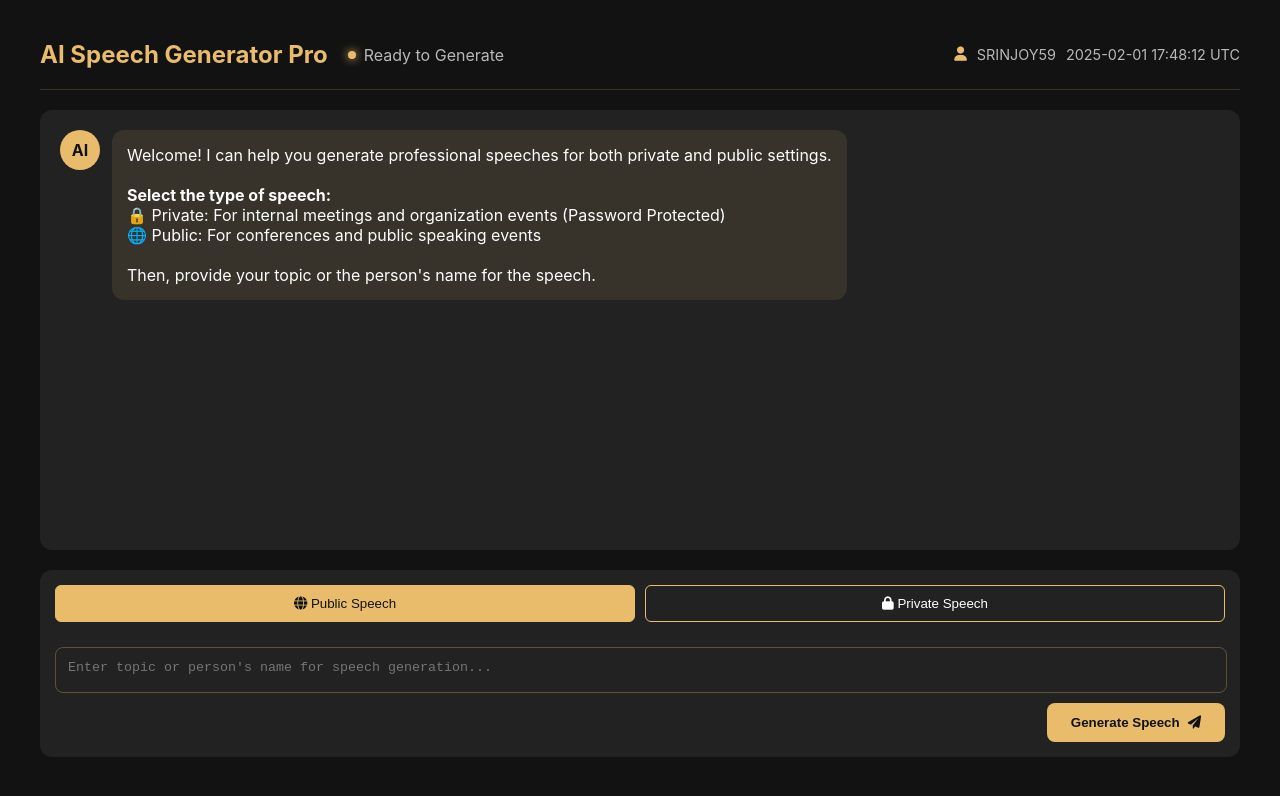
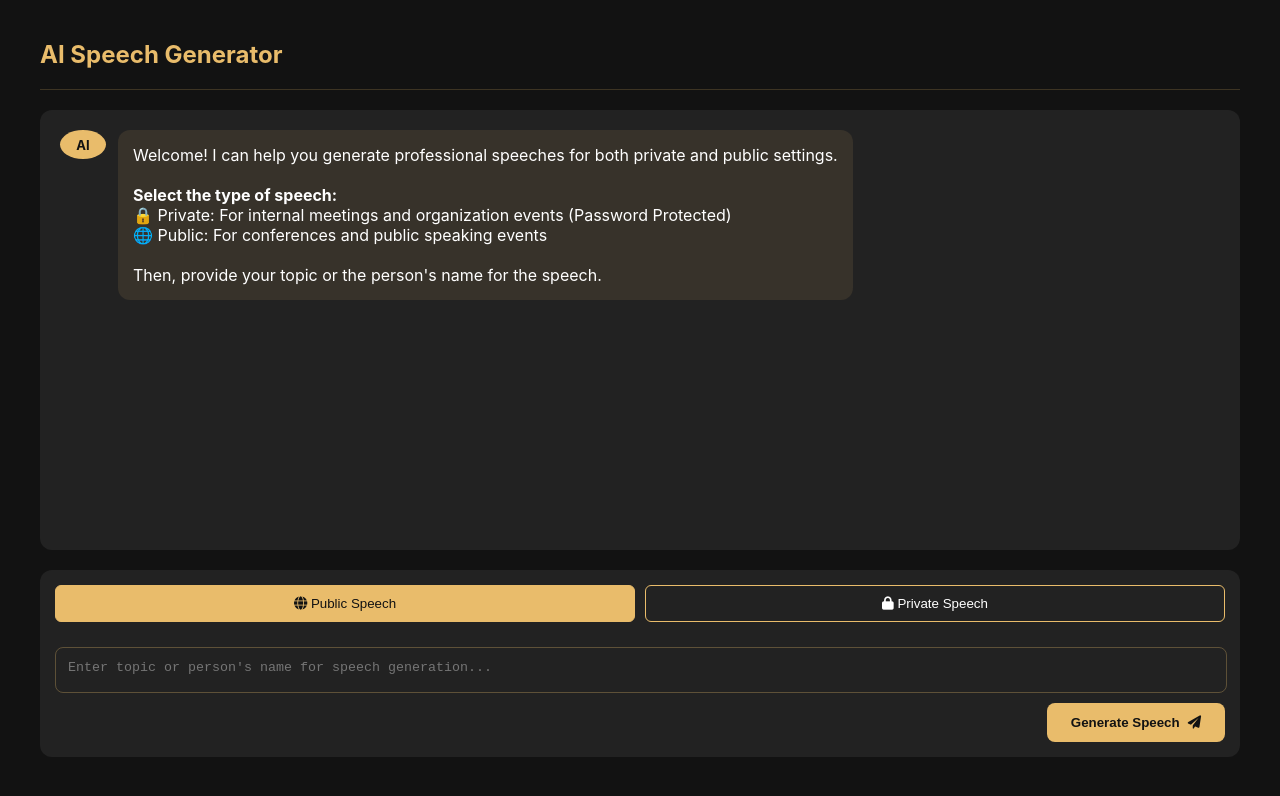
Before and after one commit to codegeek03/Bureaucratic_productivity_enhancer, a plain HTML site: page AI_content_generator/templates/inference.html in a window 1280 px wide. Drawn offline with Linux system fonts and the light colour scheme.

```diff
--- a/AI_content_generator/templates/inference.html
+++ b/AI_content_generator/templates/inference.html
@@ -97,7 +97,7 @@
 
         .avatar {
             width: 40px;
-            height: 40px;
+            height: 23px;
             background: var(--accent);
             border-radius: 50%;
             display: flex;
@@ -105,6 +105,8 @@
             justify-content: center;
             font-weight: bold;
             color: var(--bg-dark);
+            font-size: 13px;
+            padding: 3px;
         }
 
         .message-bubble {
@@ -330,16 +332,7 @@
     <div class="container">
         <header class="header">
             <div class="header-title">
-                <h1>AI Speech Generator Pro</h1>
-                <div class="bot-status">
-                    <div class="status-indicator"></div>
-                    <span>Ready to Generate</span>
-                </div>
-            </div>
-            <div class="user-info">
-                <i class="fas fa-user"></i>
-                <span id="userLogin">SRINJOY59</span>
-                <span id="currentTime"></span>
+                <h1>AI Speech Generator</h1>
             </div>
         </header>
 
```
Also changed, not shown: Deployment/dashboard.html (+3 -3 lines), 1 other file.
